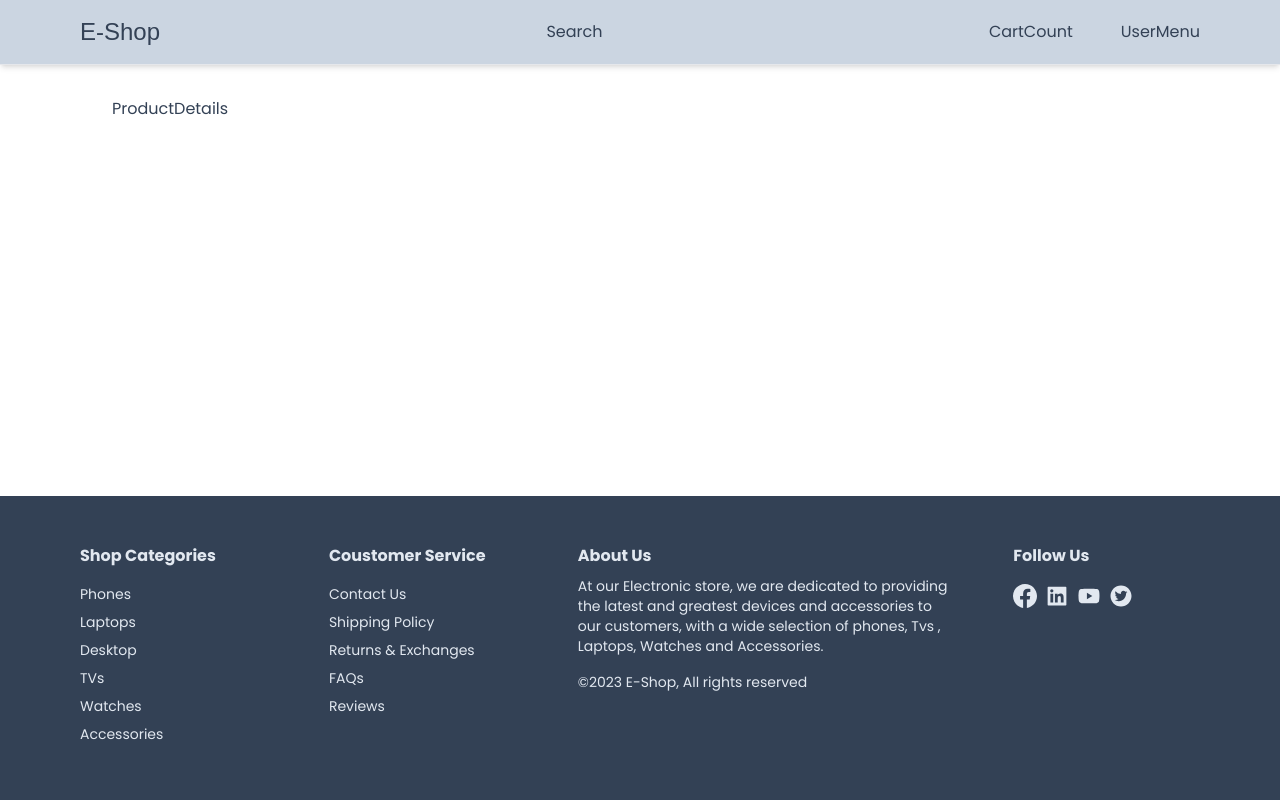
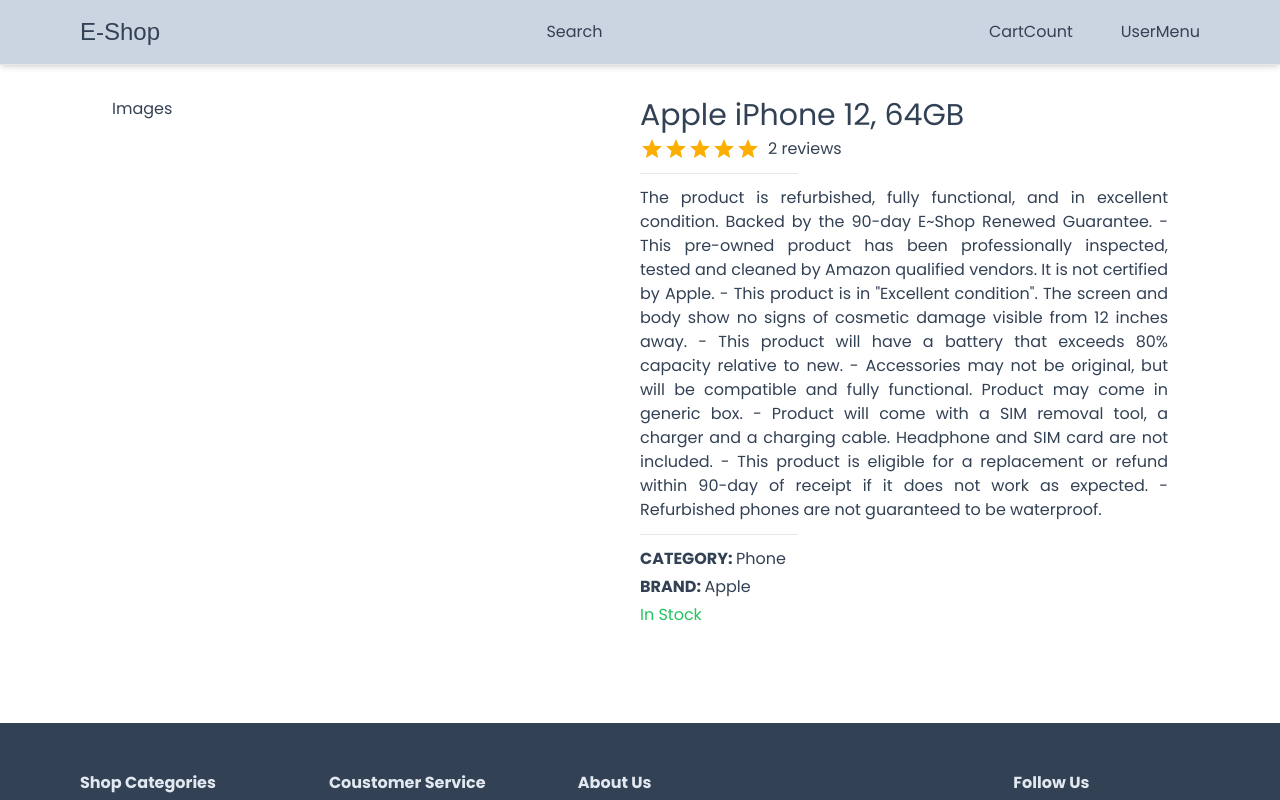
Before and after one commit to Ankit7rma/Ecommerce_web, a Next.js app: page /product/1 in a window 1280 px wide. Shown: the top 800 px of the page. Built offline with nearby package versions, Linux system fonts and the light colour scheme; a web font is replaced by a local one.

Commit message:
ProductDetails Page

```diff
--- a/app/components/products/ProductCard.tsx
+++ b/app/components/products/ProductCard.tsx
@@ -5,6 +5,7 @@ import { truncateText } from "@/utils/truncateText";
 import Image from "next/image";
 import Rating from '@mui/material/Rating';
 import { useRouter } from "next/navigation";
+
 
 interface ProductCardProps{
     data:any
--- a/app/product/[productId]/ProductDetails.tsx
+++ b/app/product/[productId]/ProductDetails.tsx
@@ -1,13 +1,40 @@
-'use Client'
-interface ProductDetailsProps{
-    product:any
+"use Client";
+
+import { Rating } from "@mui/material";
+
+interface ProductDetailsProps {
+  product: any;
 }
-const ProductDetails:React.FC<ProductDetailsProps> = ({product}) => {
-    return (
+const ProductDetails: React.FC<ProductDetailsProps> = ({ product }) => {
+    const Horizontal = ()=>{
+        return <hr className="w-[30%] my-2"/>
+    }
+  const productRating =
+    product.reviews.reduce((acc: number, item: any) => item.rating + acc, 0) /
+    product.reviews.length;
+
+  return (
+    <div className="grid grid-cols-1 md:grid-cols-2">
+      <div>Images</div>
+      <div className="flex flex-col gap-1">
+        <h2 className="text-3xl font-medium">{product.name}</h2>
+        <div className="flex items-center gap-2">
+          <Rating value={productRating} readOnly/>
+          <div>{product.reviews.length} reviews</div>
+        </div>
+        <Horizontal/>
+        <div className="text-justify">{product.description}</div>
+        <Horizontal/>
         <div>
-            ProductDetails
+            <span className="font-semibold">CATEGORY: </span>{product.category}
         </div>
-     );
-}
+        <div>
+            <span className="font-semibold" >BRAND: </span>{product.brand}
+        </div>
+        <div className={product.inStock?"text-green-500":"text-red-300"}>{product.inStock?"In Stock":"Out Of Stock" }</div>
+      </div>
+    </div>
+  );
+};
 
 export default ProductDetails;
--- a/package.json
+++ b/package.json
@@ -15,7 +15,8 @@
     "next": "14.0.1",
     "react": "^18",
     "react-dom": "^18",
-    "react-icons": "^4.11.0"
+    "react-icons": "^4.11.0",
+    "react-lazy-load-image-component": "^1.6.0"
   },
   "devDependencies": {
     "@types/node": "^20",
```
Also changed, not shown: 1 other file (tests, documents, lock files or other folders).
